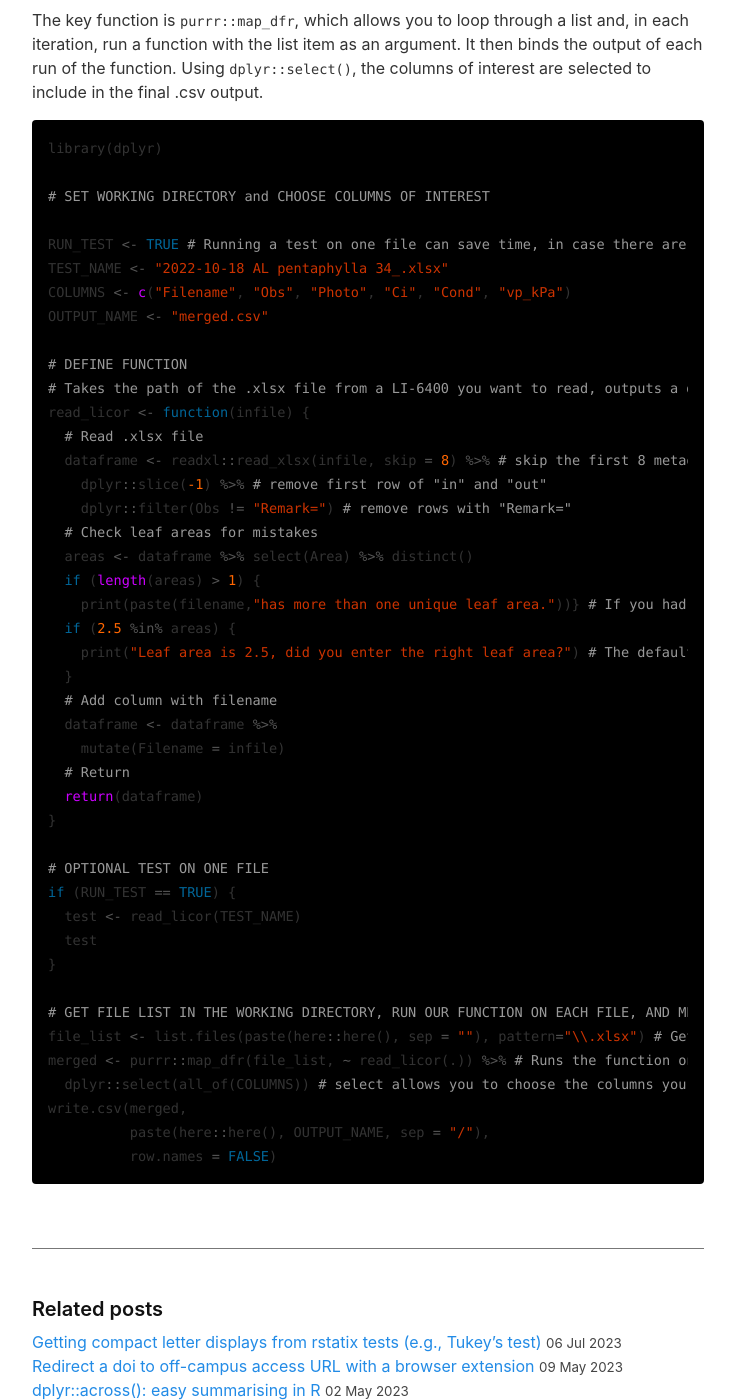
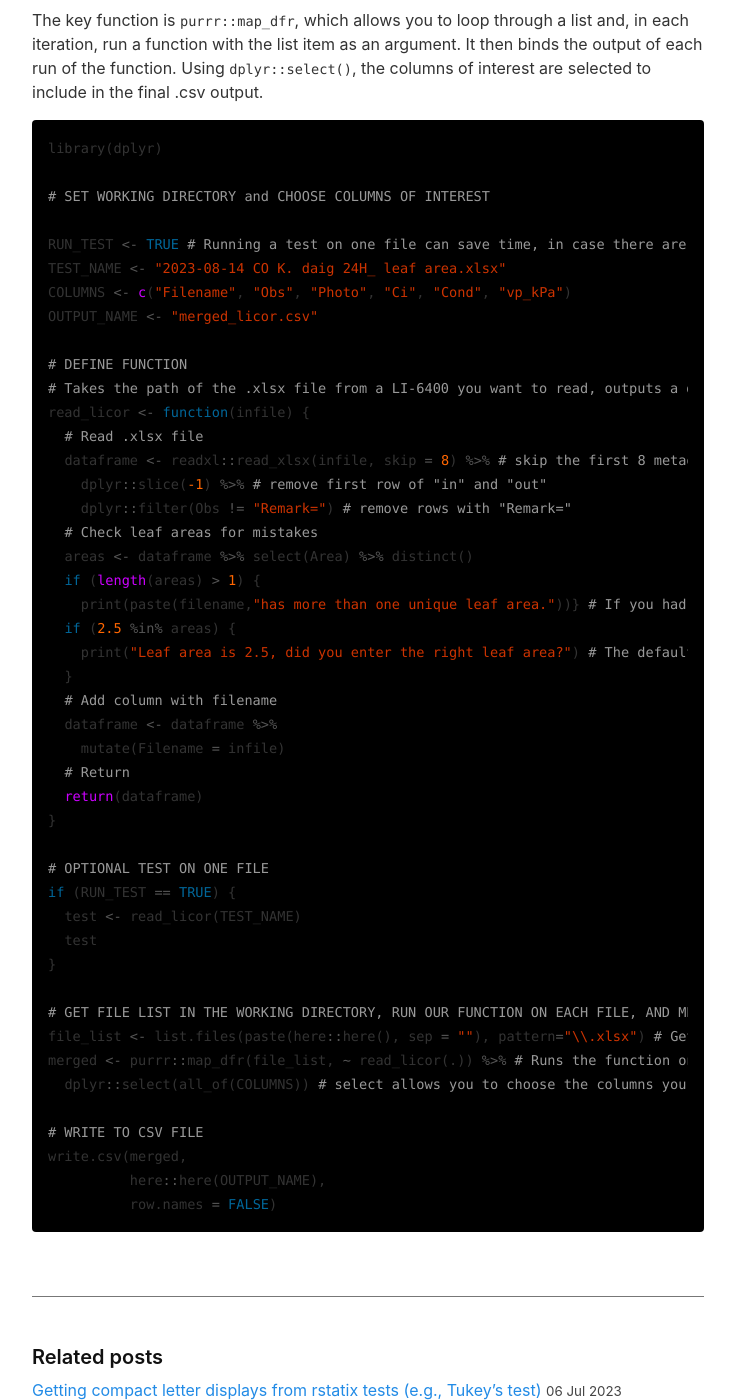
Before and after one commit to leungarthur/leungarthur.github.io-old, a Jekyll site: the page built from _posts/2023-03-04-licor-script.md, in a window 1280 px wide and 1400 px high, scrolled down 1285 px. Shown: the whole window, without its empty margins (272-1007 px from the left). Built offline with Jekyll 4.4.1, drawn with Linux system fonts in a browser that asks for light colours.

Commit message:
Update 2023-03-04-licor-script.md

```diff
--- a/_posts/2023-03-04-licor-script.md
+++ b/_posts/2023-03-04-licor-script.md
@@ -33,9 +33,9 @@
 # SET WORKING DIRECTORY and CHOOSE COLUMNS OF INTEREST
 
 RUN_TEST <- TRUE # Running a test on one file can save time, in case there are errors with the function
-TEST_NAME <- "2022-10-18 AL pentaphylla 34_.xlsx"
+TEST_NAME <- "2023-08-14 CO K. daig 24H_ leaf area.xlsx"
 COLUMNS <- c("Filename", "Obs", "Photo", "Ci", "Cond", "vp_kPa")
-OUTPUT_NAME <- "merged.csv"
+OUTPUT_NAME <- "merged_licor.csv"
 
 # DEFINE FUNCTION
 # Takes the path of the .xlsx file from a LI-6400 you want to read, outputs a dataframe with all the columns in the file.
@@ -49,7 +49,7 @@
   if (length(areas) > 1) {
     print(paste(filename,"has more than one unique leaf area."))} # If you had a typo somewhere it would show up as a unique leaf area
   if (2.5 %in% areas) {
-    print("Leaf area is 2.5, did you enter the right leaf area?") # The default leaf area for our LI-6400 is 2.5, so if you didn't change the leaf area it would tell me
+    print("Leaf area is 2.5, did you enter the right leaf area?") # The default leaf area for our LI-6400 is 2.5, so if you didn't change the leaf area it would tell you
   }
   # Add column with filename
   dataframe <- dataframe %>%
@@ -68,8 +68,10 @@
 file_list <- list.files(paste(here::here(), sep = ""), pattern="\\.xlsx") # Gets a list of files in the working directory
 merged <- purrr::map_dfr(file_list, ~ read_licor(.)) %>% # Runs the function on all the files and merges them by row (stack on top of each other) using map_dfr
   dplyr::select(all_of(COLUMNS)) # select allows you to choose the columns you want
+
+# WRITE TO CSV FILE
 write.csv(merged,
-          paste(here::here(), OUTPUT_NAME, sep = "/"),
+          here::here(OUTPUT_NAME),
           row.names = FALSE)
 
 {% endhighlight %}
```
